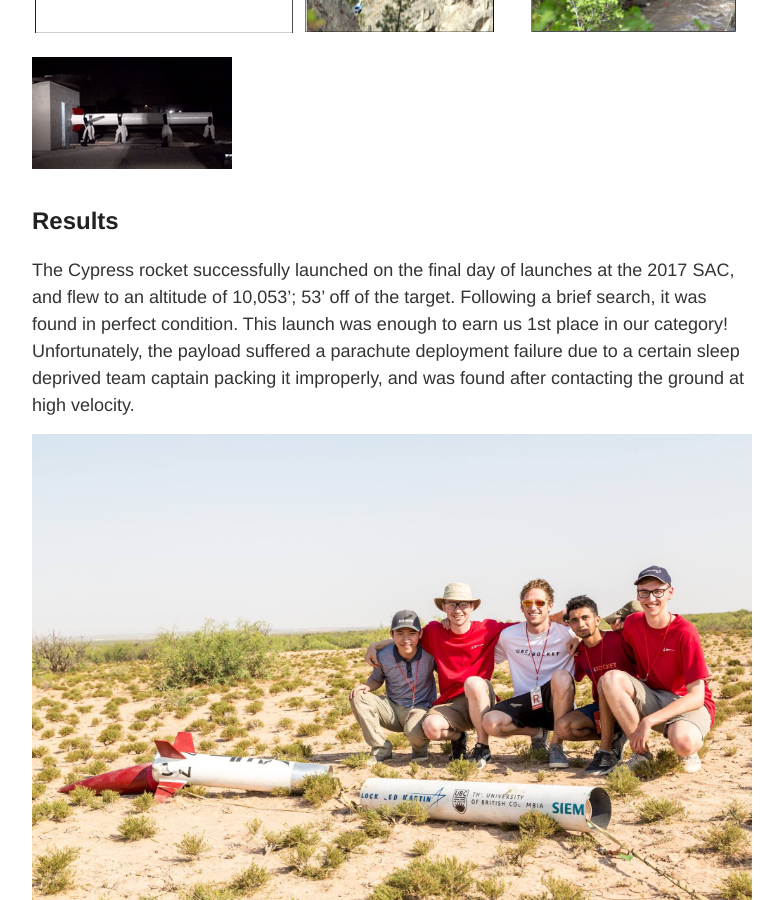
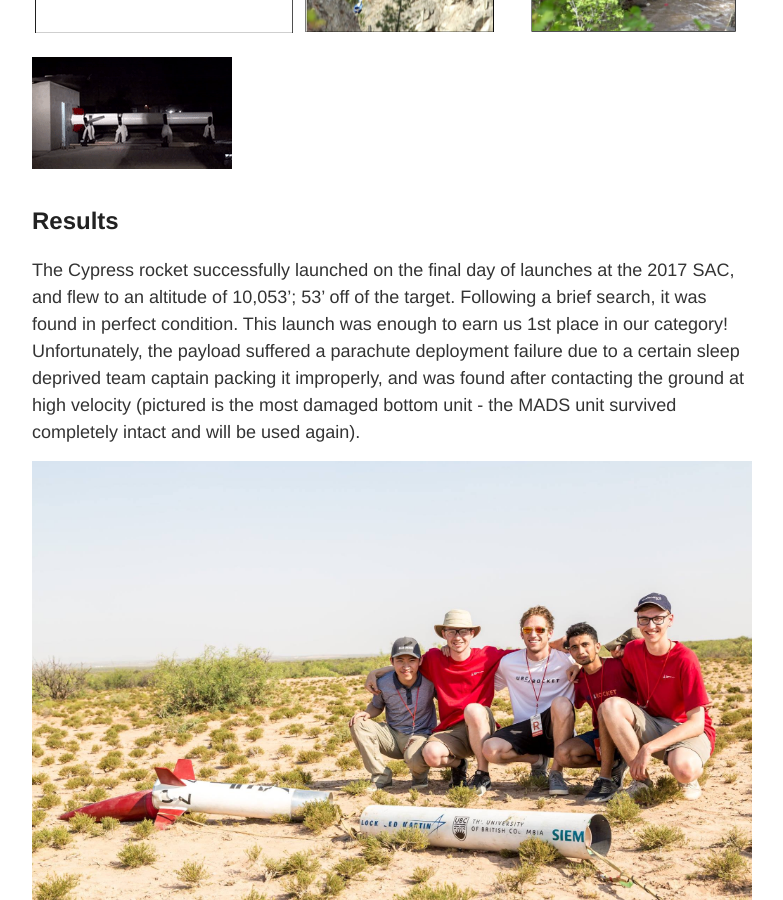
Before and after one commit to jorenj/jorenj.github.io, a Jekyll site: the page built from _posts/2018-03-03-Rocket16.md, in a window 1280 px wide and 900 px high, scrolled down 3612 px. Shown: the whole window, without its empty margins (248-1031 px from the left). Built offline with Jekyll 4.4.1, drawn with Linux system fonts in a browser that asks for light colours.

Commit message:
Update 2018-03-03-Rocket16.md

```diff
--- a/_posts/2018-03-03-Rocket16.md
+++ b/_posts/2018-03-03-Rocket16.md
@@ -34,7 +34,7 @@ One of my main roles on the team was as a liaison between subteams, and this evo
 ![deployment test](/images/Rocket/deploy.gif)
 
 ## Results
-The Cypress rocket successfully launched on the final day of launches at the 2017 SAC, and flew to an altitude of 10,053'; 53' off of the target. Following a brief search, it was found in perfect condition. This launch was enough to earn us 1st place in our category! Unfortunately, the payload suffered a parachute deployment failure due to a certain sleep deprived team captain packing it improperly, and was found after contacting the ground at high velocity.
+The Cypress rocket successfully launched on the final day of launches at the 2017 SAC, and flew to an altitude of 10,053'; 53' off of the target. Following a brief search, it was found in perfect condition. This launch was enough to earn us 1st place in our category! Unfortunately, the payload suffered a parachute deployment failure due to a certain sleep deprived team captain packing it improperly, and was found after contacting the ground at high velocity (pictured is the most damaged bottom unit - the MADS unit survived completely intact and will be used again).
 
 ![recovered](/images/Rocket/recovered.jpg)
 ![art](/images/Rocket/payloadart.jpg)
```
